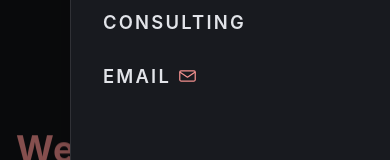
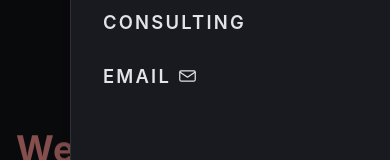
Before and after one commit to Irene2828/porfoliojuly, a Next.js app: page / in a window 390 px wide. Both pictures are taken after a click on the button "Menu". Shown: the part 198-358 px from the top of the page. Built offline with nearby package versions, Linux system fonts and the light colour scheme; no server answers; the database is empty.

Commit message:
Header: make mail icon color match right-side nav links (#e2e4e9)

```diff
--- a/src/app/components/Header.tsx
+++ b/src/app/components/Header.tsx
@@ -49,7 +49,7 @@ export default function Header() {
         .v2-theme .premium-header .header-nav-desktop a[href^="mailto:"] svg,
         .v2-theme .premium-header .drawer-nav-links a[href^="mailto:"] svg,
         .premium-header a[href^="mailto:"] svg {
-          stroke: #f2908f !important;
+          stroke: #e2e4e9 !important;
         }
         @media (max-width: 900px) {
           .premium-header {
@@ -118,7 +118,7 @@ export default function Header() {
               height="11"
               viewBox="0 0 22 15"
               fill="none"
-              stroke="#f2908f"
+              stroke="#e2e4e9"
               strokeWidth="1.6"
               strokeLinecap="round"
               strokeLinejoin="round"
@@ -178,7 +178,7 @@ export default function Header() {
                   height="12"
                   viewBox="0 0 22 15"
                   fill="none"
-                  stroke="#f2908f"
+                  stroke="#e2e4e9"
                   strokeWidth="1.6"
                   strokeLinecap="round"
                   strokeLinejoin="round"
--- a/src/app/index.css
+++ b/src/app/index.css
@@ -1090,7 +1090,7 @@ h1, h2, h3, h4, h5, h6 {
 }
 
 .v2-theme .premium-header a[href^="mailto:"] svg {
-  stroke: #f2908f !important;
+  stroke: #e2e4e9 !important;
 }
 
 .v2-theme .hamburger-bar {
```
